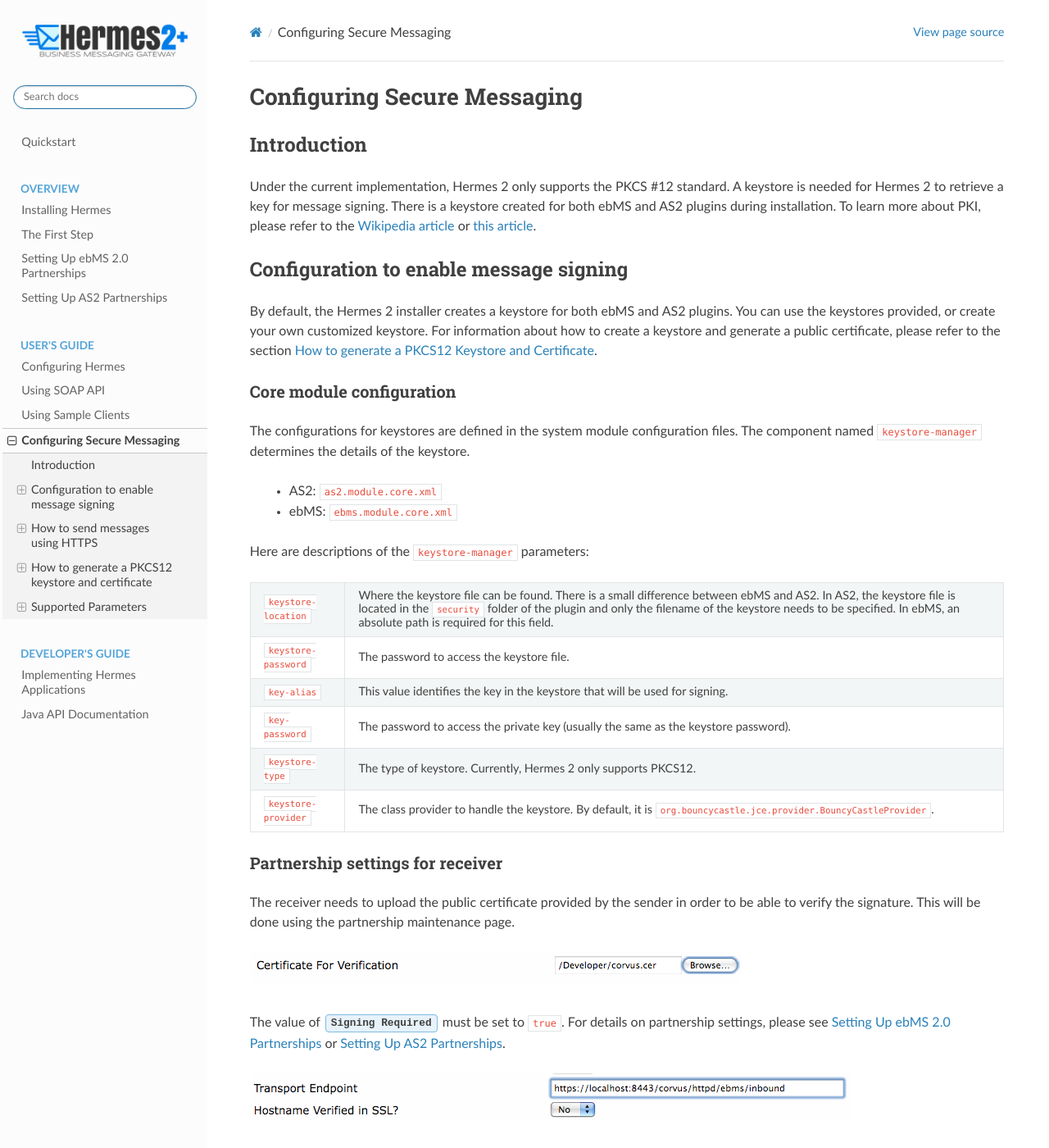
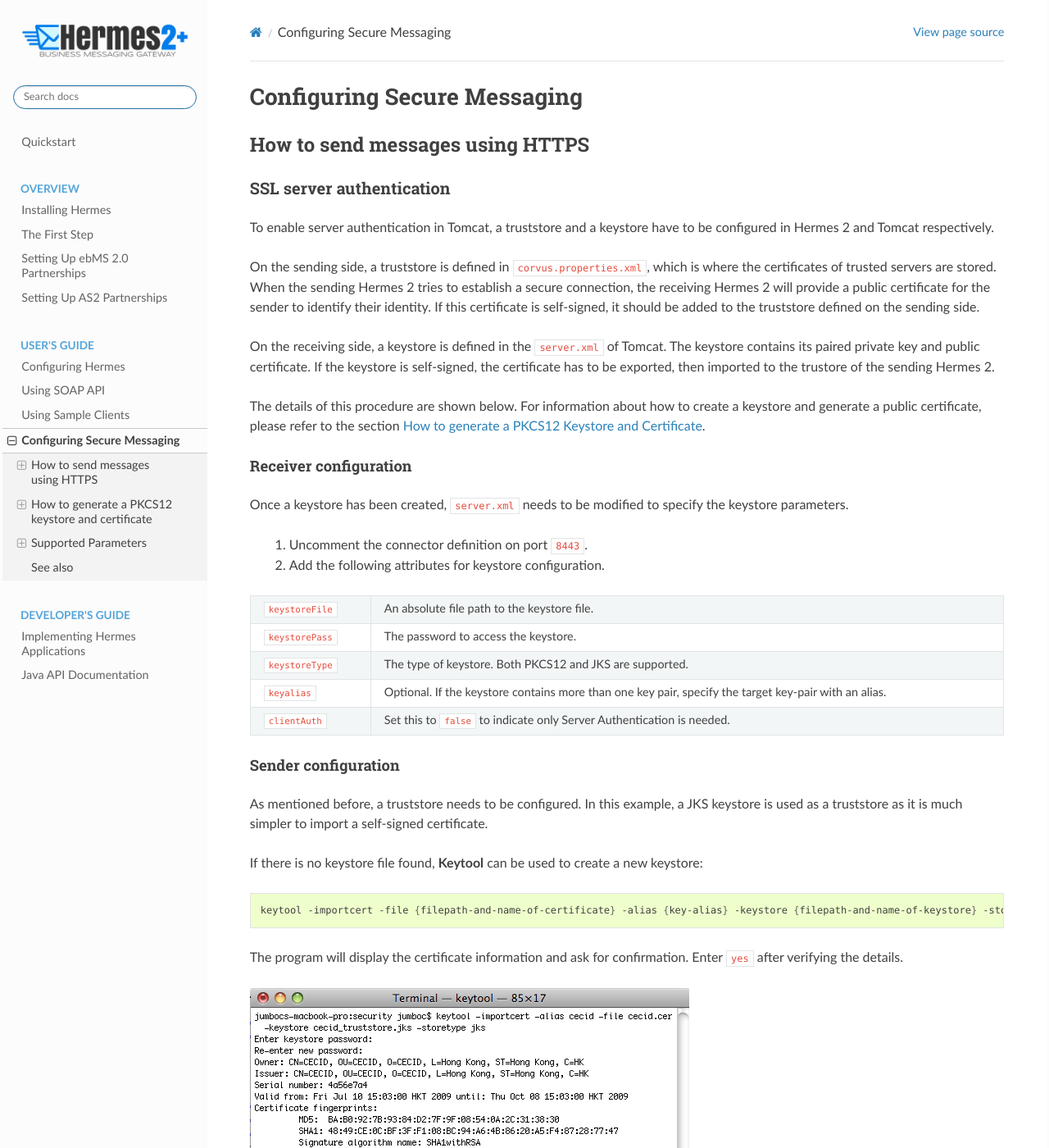
Before and after one commit to cecid/hermes-docs, a Sphinx documentation site: the page built from docs/source/message_signing.rst, in a window 1280 px wide and 1400 px high. Shown: the whole window at 82% size. Built offline with Sphinx 7.4.7 and the Read the Docs theme 2.0.0, drawn with Linux system fonts in a browser that asks for light colours; some of the changed text lies outside the part shown.

Commit message:
Merge Installation with message_signing.rst

```diff
--- a/docs/source/installation.rst
+++ b/docs/source/installation.rst
@@ -630,6 +630,7 @@
 
    .. image:: /_static/images/4-4-1-smaple-message.png
 
+.. _configuration-for-secure-messaging:
 
 Configuration for Secure Messaging & Secure Channels
 ----------------------------------------------------
--- a/docs/source/message_signing.rst
+++ b/docs/source/message_signing.rst
@@ -1,57 +1,5 @@
 Configuring Secure Messaging
 ============================
-Introduction
-------------
-Under the current implementation, Hermes 2 only supports the PKCS #12 standard. A keystore is needed for Hermes 2 to retrieve a key for message signing.
-There is a keystore created for both ebMS and AS2 plugins during installation.
-To learn more about PKI, please refer to the `Wikipedia article <https://en.wikipedia.org/wiki/Public_key_infrastructure>`_ or `this article <http://searchsecurity.techtarget.com/definition/PKI>`_.
-
-
-Configuration to enable message signing
----------------------------------------
-By default, the Hermes 2 installer creates a keystore for both ebMS and AS2 plugins. You can use the keystores provided, or create your own customized keystore.
-For information about how to create a keystore and generate a public certificate, please refer to the section `How to generate a PKCS12 Keystore and Certificate`_.
-
-
-Core module configuration
-^^^^^^^^^^^^^^^^^^^^^^^^^
-The configurations for keystores are defined in the system module configuration files. The component named ``keystore-manager`` determines the details of the keystore.
-
-   * AS2: :file:`as2.module.core.xml`
-   * ebMS: :file:`ebms.module.core.xml`
-
-Here are descriptions of the ``keystore-manager`` parameters:
-
-+------------------------+----------------------------------------------------------------------------------------------+
-| ``keystore-location``  | Where the keystore file can be found. There is a small difference between ebMS and AS2.      |
-|                        | In AS2, the keystore file is located in the :file:`security` folder of the plugin and        |
-|                        | only the filename of the keystore needs to be specified. In ebMS, an absolute path           |
-|                        | is required for this field.                                                                  |
-+------------------------+----------------------------------------------------------------------------------------------+
-| ``keystore-password``  | The password to access the keystore file.                                                    |
-+------------------------+----------------------------------------------------------------------------------------------+
-| ``key-alias``          | This value identifies the key in the keystore that will be used for signing.                 |
-+------------------------+----------------------------------------------------------------------------------------------+
-| ``key-password``       | The password to access the private key (usually the same as the keystore password).          |
-+------------------------+----------------------------------------------------------------------------------------------+
-| ``keystore-type``      | The type of keystore. Currently, Hermes 2 only supports PKCS12.                              |
-+------------------------+----------------------------------------------------------------------------------------------+
-| ``keystore-provider``  | The class provider to handle the keystore. By default, it is                                 |
-|                        | ``org.bouncycastle.jce.provider.BouncyCastleProvider``.                                      |
-+------------------------+----------------------------------------------------------------------------------------------+
-
-
-Partnership settings for receiver
-^^^^^^^^^^^^^^^^^^^^^^^^^^^^^^^^^
-The receiver needs to upload the public certificate provided by the sender in order to be able to verify the signature. This will be done using the partnership maintenance page.
-
-.. image:: /_static/images/message_signing/partnership_cert_upload.png
-
-The value of :guilabel:`Signing Required` must be set to ``true``. For details on partnership settings, please see :doc:`ebms_partnership` or :doc:`as2_partnership`.
-
-.. image:: /_static/images/message_signing/partnership_ssl_setting.png
-
-
 .. _send-message-using-https:
 
 How to send messages using HTTPS
@@ -345,3 +293,9 @@
 +-----------+------------+---------------+---------------+---------------+---------------+---------------+---------------+
 | ``DSA``   | ``SHA1``   | not supported | not supported | not supported | not supported | not supported | not supported |
 +-----------+------------+---------------+---------------+---------------+---------------+---------------+---------------+
+
+See also
+--------
+*  :ref:`configuration-for-secure-messaging`
+* `Wiki Public Key Infrastructure (Wiki) <https://en.wikipedia.org/wiki/Public_key_infrastructure>`_
+* `Public Key Infrastructure (FreeMagazine) <http://searchsecurity.techtarget.com/definition/PKI>`_
```
